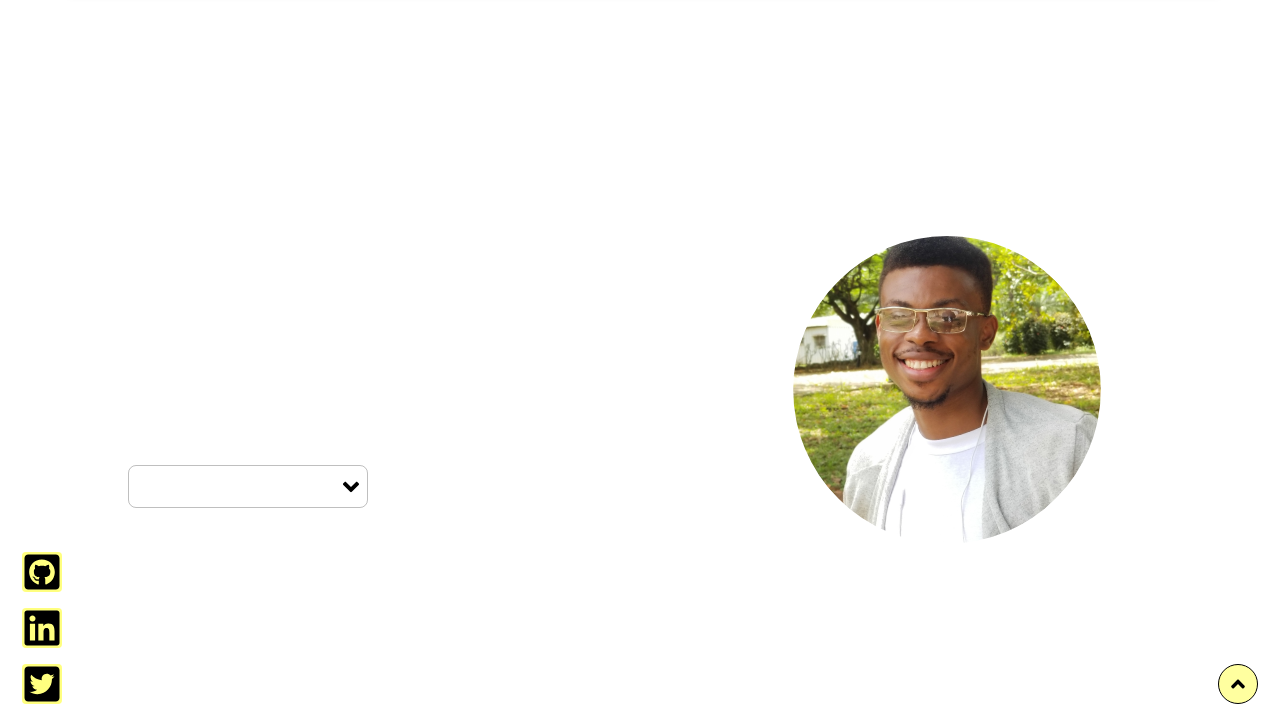
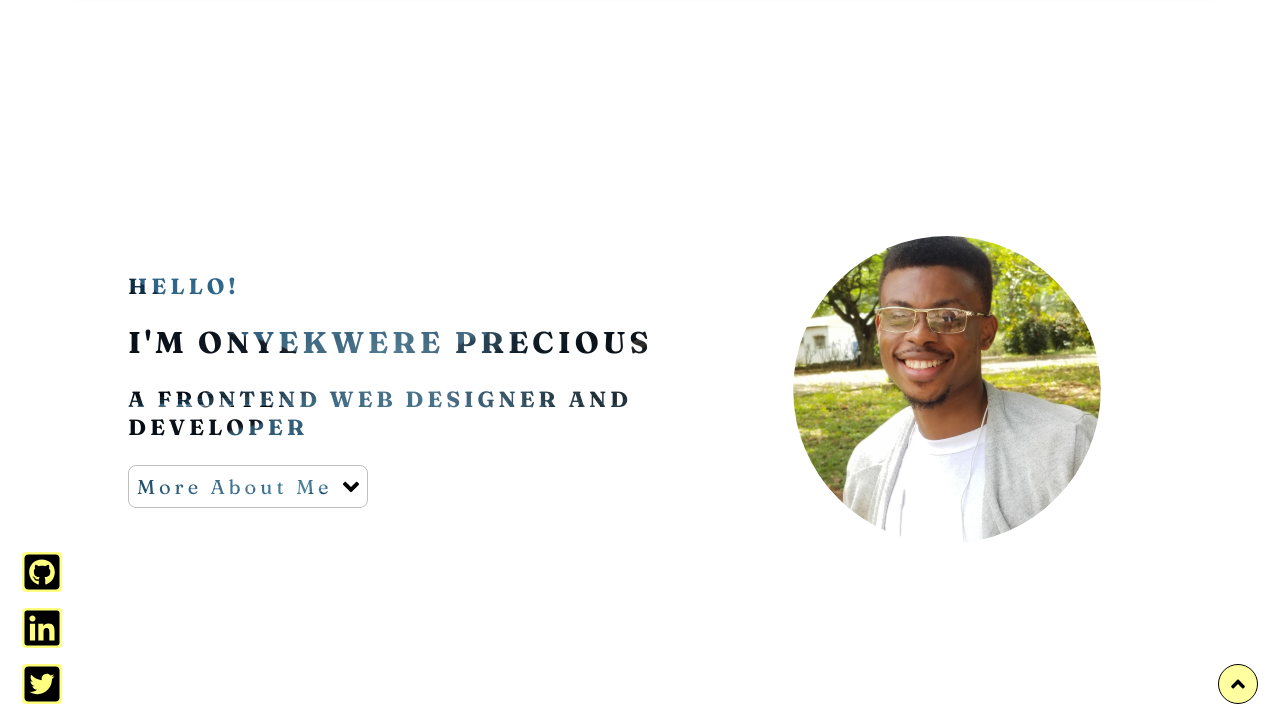
Before and after one commit to Yellow-May/Portfolio, a plain HTML site: page dist/index.html in a window 1280 px wide. Shown: the part 82-800 px from the top of the page. Drawn offline with Linux system fonts and the light colour scheme; the site is published under a folder, as on GitHub Pages, so addresses that start at the root find nothing.

Commit message:
second change

```diff
--- a/src/sass/sections/_home.scss
+++ b/src/sass/sections/_home.scss
@@ -11,7 +11,7 @@ section.home {
 
 	.content {
 		width: 100%;
-		background: url("/dist/imgs/img040640.jpg") center center/cover;
+		background: url("./imgs/img040640.jpg") center center/cover;
 		background-clip: text;
 		-webkit-background-clip: text;
 
```
Also changed, not shown: dist/style.min.css.
